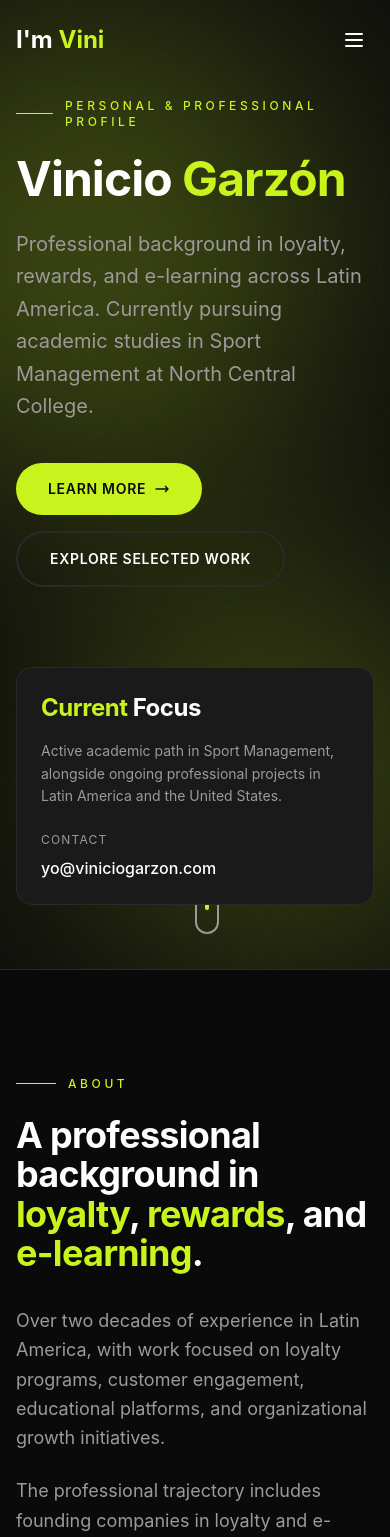
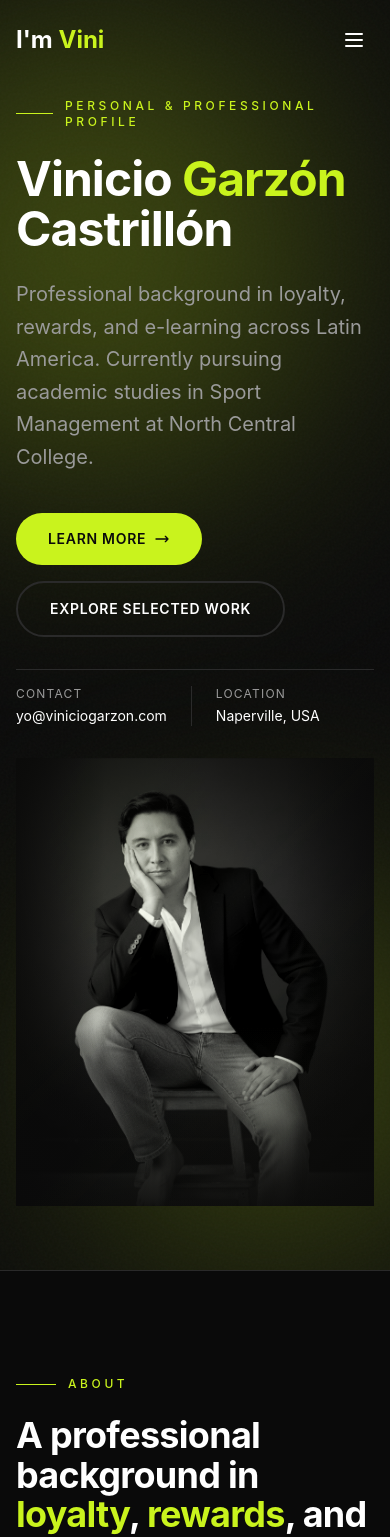
Before and after one commit to vinigarzon/vinicio-garzon-next, a Next.js app: page / in a window 390 px wide. Shown: the top 1537 px of the page. Built offline with nearby package versions, Linux system fonts and the light colour scheme.

Commit message:
feat: visual overhaul - editorial photo hero, B&W filter, 6th service card, Lincoln BizLab full content, ESPE degree, +8 technical skills, SVG icons

```diff
--- a/src/app/blog/[slug]/BlogPostClient.tsx
+++ b/src/app/blog/[slug]/BlogPostClient.tsx
@@ -116,7 +116,7 @@ export default function BlogPostClient({ slug }: { slug: string }) {
                         <img
                           src={relatedPost.image}
                           alt={relatedPost.title}
-                          className="w-full h-full object-cover group-hover:scale-110 transition-transform duration-700"
+                          className="w-full h-full object-cover group-hover:scale-110 transition-transform duration-700 editorial-filter"
                         />
                       </div>
                       <div className="p-6">
--- a/src/app/blog/page.tsx
+++ b/src/app/blog/page.tsx
@@ -75,7 +75,7 @@ export default function BlogPage() {
                       <img
                         src={post.image}
                         alt={post.title}
-                        className="w-full h-full object-cover group-hover:scale-110 transition-transform duration-700"
+                        className="w-full h-full object-cover group-hover:scale-110 transition-transform duration-700 editorial-filter"
                       />
                     </div>
                     <div className="p-6">
--- a/src/app/globals.css
+++ b/src/app/globals.css
@@ -178,3 +178,49 @@ a, button {
   -webkit-box-orient: vertical;
   overflow: hidden;
 }
+
+/* Editorial B&W filter with subtle green tint */
+.editorial-filter {
+  filter: grayscale(100%) brightness(0.85) contrast(1.05) sepia(30%) hue-rotate(35deg) saturate(0.6);
+  transition: filter 0.5s ease;
+}
+
+.editorial-filter-hover:hover {
+  filter: grayscale(0%) brightness(1) contrast(1) sepia(0%) hue-rotate(0deg) saturate(1);
+}
+
+/* Hero portrait - soft feathered edges */
+.hero-portrait {
+  position: relative;
+  overflow: hidden;
+}
+
+.hero-portrait img {
+  width: 100%;
+  height: 100%;
+  object-fit: cover;
+  object-position: center top;
+  filter: grayscale(100%) brightness(0.9) contrast(1.05) sepia(25%) hue-rotate(35deg) saturate(0.5);
+}
+
+.hero-portrait::before {
+  content: '';
+  position: absolute;
+  inset: 0;
+  background:
+    radial-gradient(ellipse at center, transparent 40%, rgba(10, 10, 10, 0.6) 80%, rgba(10, 10, 10, 1) 100%),
+    linear-gradient(to right, rgba(10, 10, 10, 0.8) 0%, transparent 25%, transparent 75%, rgba(10, 10, 10, 0.4) 100%),
+    linear-gradient(to bottom, transparent 0%, transparent 60%, rgba(10, 10, 10, 0.9) 100%);
+  pointer-events: none;
+  z-index: 2;
+}
+
+.hero-portrait::after {
+  content: '';
+  position: absolute;
+  inset: 0;
+  background: linear-gradient(135deg, rgba(201, 243, 29, 0.08) 0%, transparent 50%, rgba(201, 243, 29, 0.04) 100%);
+  mix-blend-mode: overlay;
+  pointer-events: none;
+  z-index: 3;
+}
--- a/src/app/layout.tsx
+++ b/src/app/layout.tsx
@@ -4,20 +4,20 @@ import Footer from '@/components/Footer';
 import './globals.css';
 
 export const metadata: Metadata = {
-  title: 'Vinicio Garzón — Personal & Professional Profile',
+  title: 'Vinicio Garzón Castrillón — Personal & Professional Profile',
   description: 'Personal and professional profile. Professional background in loyalty, rewards, and e-learning across Latin America. Currently pursuing academic studies in Sport Management at North Central College.',
-  keywords: 'Vinicio Garzón, Sport Management, North Central College, loyalty programs, e-learning, Latin America, Gurumba, Zegendia',
-  authors: [{ name: 'Vinicio Garzón' }],
+  keywords: 'Vinicio Garzón Castrillón, Sport Management, North Central College, loyalty programs, e-learning, Latin America, Gurumba, Zegendia, Lincoln BizLab',
+  authors: [{ name: 'Vinicio Garzón Castrillón' }],
   openGraph: {
-    title: 'Vinicio Garzón — Personal & Professional Profile',
+    title: 'Vinicio Garzón Castrillón — Personal & Professional Profile',
     description: 'Personal and professional profile. Background in loyalty, rewards, and e-learning. Current academic studies in Sport Management.',
     url: 'https://www.viniciogarzon.com',
-    siteName: 'Vinicio Garzón',
+    siteName: 'Vinicio Garzón Castrillón',
     type: 'website',
   },
   twitter: {
     card: 'summary_large_image',
-    title: 'Vinicio Garzón — Personal & Professional Profile',
+    title: 'Vinicio Garzón Castrillón — Personal & Professional Profile',
     description: 'Professional background in loyalty, rewards, and e-learning. Current academic studies in Sport Management.',
   },
 };
--- a/src/app/page.tsx
+++ b/src/app/page.tsx
@@ -8,6 +8,7 @@ import resume from '@/data/resume.json';
 import Reveal from '@/components/Reveal';
 import Marquee from '@/components/Marquee';
 import TestimonialsCarousel from '@/components/TestimonialsCarousel';
+import ServiceIcon from '@/components/ServiceIcon';
 
 const AnimatedCounter = dynamic(() => import('@/components/AnimatedCounter'), { ssr: false });
 const SkillBar = dynamic(() => import('@/components/SkillBar'), { ssr: false });
@@ -25,15 +26,16 @@ export default function Home() {
         <div className="noise-overlay" />
 
         <div className="relative z-10 max-w-7xl mx-auto px-4 sm:px-6 lg:px-8 w-full">
-          <div className="grid md:grid-cols-12 gap-8 items-center">
-            <div className="md:col-span-8">
+          <div className="grid md:grid-cols-12 gap-8 lg:gap-12 items-center">
+            {/* Text column */}
+            <div className="md:col-span-7">
               <Reveal>
                 <p className="section-label">Personal & Professional Profile</p>
               </Reveal>
 
               <Reveal delay={100}>
                 <h1 className="mb-6">
-                  Vinicio <span className="text-accent">Garzón</span>
+                  Vinicio <span className="text-accent">Garzón</span> Castrillón
                 </h1>
               </Reveal>
 
@@ -44,7 +46,7 @@ export default function Home() {
               </Reveal>
 
               <Reveal delay={300}>
-                <div className="flex flex-wrap gap-4 mb-12">
+                <div className="flex flex-wrap gap-4 mb-8">
                   <a href="#about-me" className="btn-primary">
                     Learn More
                     <svg className="w-4 h-4" fill="none" stroke="currentColor" viewBox="0 0 24 24">
@@ -56,35 +58,31 @@ export default function Home() {
                   </a>
                 </div>
               </Reveal>
-            </div>
 
-            <div className="md:col-span-4">
               <Reveal delay={400}>
-                <div className="card bg-secondary-light border border-border p-8">
-                  <h3 className="text-2xl font-display font-bold mb-4">
-                    <span className="text-accent">Current</span> Focus
-                  </h3>
-                  <p className="text-text-muted text-sm mb-6 leading-relaxed">
-                    Active academic path in Sport Management, alongside ongoing professional projects in Latin America and the United States.
-                  </p>
-                  <p className="text-text-muted text-xs uppercase tracking-widest mb-2">
-                    Contact
-                  </p>
-                  <a
-                    href="mailto:yo@viniciogarzon.com"
-                    className="text-text hover:text-accent transition text-base font-medium block break-all"
-                  >
-                    yo@viniciogarzon.com
-                  </a>
+                <div className="flex items-center gap-6 text-sm text-text-muted pt-4 border-t border-border max-w-md">
+                  <div>
+                    <p className="text-xs uppercase tracking-widest mb-1">Contact</p>
+                    <a href="mailto:yo@viniciogarzon.com" className="text-text hover:text-accent transition">
+                      yo@viniciogarzon.com
+                    </a>
+                  </div>
+                  <div className="border-l border-border pl-6">
+                    <p className="text-xs uppercase tracking-widest mb-1">Location</p>
+                    <p className="text-text">Naperville, USA</p>
+                  </div>
                 </div>
               </Reveal>
             </div>
-          </div>
-        </div>
 
-        <div className="absolute bottom-8 left-1/2 -translate-x-1/2 animate-float">
-          <div className="w-6 h-10 rounded-full border-2 border-text-muted flex justify-center p-1.5">
-            <div className="w-1 h-2 bg-accent rounded-full" />
+            {/* Portrait column */}
+            <div className="md:col-span-5">
+              <Reveal delay={200}>
+                <div className="hero-portrait aspect-[4/5] max-w-md mx-auto md:ml-auto md:mr-0">
+                  <img src="/images/vinicio-portrait.jpg" alt="Vinicio Garzón Castrillón" />
+                </div>
+              </Reveal>
+            </div>
           </div>
         </div>
       </section>
@@ -128,11 +126,11 @@ export default function Home() {
                 <div className="relative aspect-[4/5] rounded-2xl overflow-hidden">
                   <img
                     src="https://www.viniciogarzon.com/wp-content/uploads/2025/01/naperville.jpg"
-                    alt="Vinicio Garzón in Naperville"
-                    className="w-full h-full object-cover"
+                    alt="Naperville"
+                    className="w-full h-full object-cover editorial-filter"
                   />
-                  <div className="absolute inset-0 bg-gradient-to-t from-primary/70 via-transparent to-transparent" />
-                  <div className="absolute bottom-6 left-6 right-6">
+                  <div className="absolute inset-0 bg-gradient-to-t from-primary/80 via-transparent to-transparent" />
+                  <div className="absolute bottom-6 left-6 right-6 z-10">
                     <p className="text-xs uppercase tracking-widest text-accent mb-2">Based in</p>
                     <p className="text-2xl font-display font-bold">Naperville, USA</p>
                     <p className="text-sm text-text-muted mt-1">Latin America · United States</p>
@@ -170,8 +168,8 @@ export default function Home() {
               <Reveal key={service.number} delay={idx * 80}>
                 <div className="card group h-full hover:bg-secondary-light">
                   <div className="flex justify-between items-start mb-6">
-                    <div className="w-16 h-16 rounded-xl bg-primary border border-border p-3 group-hover:border-accent transition">
-                      <img src={service.icon} alt={service.title} className="w-full h-full object-contain" />
+                    <div className="w-16 h-16 rounded-xl bg-primary border border-border flex items-center justify-center text-accent group-hover:border-accent transition">
+                      <ServiceIcon type={service.iconType} className="w-8 h-8" />
                     </div>
                     <span className="text-5xl font-display font-bold text-accent/20 group-hover:text-accent/60 transition">
                       {service.number}
@@ -254,7 +252,7 @@ export default function Home() {
                     <img
                       src={project.thumbnail}
                       alt={project.title}
-                      className="portfolio-card-image"
+                      className="portfolio-card-image editorial-filter"
                     />
                     <div className="portfolio-card-overlay">
                       <p className="text-xs uppercase tracking-widest text-accent mb-2">
@@ -469,7 +467,7 @@ export default function Home() {
                       <img
                         src={post.image}
                         alt={post.title}
-                        className="w-full h-full object-cover group-hover:scale-110 transition-transform duration-700"
+                        className="w-full h-full object-cover group-hover:scale-110 transition-transform duration-700 editorial-filter"
                       />
                     </div>
                     <div className="p-6">
@@ -508,7 +506,7 @@ export default function Home() {
                         <img
                           src={post.image}
                           alt={post.title}
-                          className="w-full h-full object-cover group-hover:scale-110 transition-transform duration-700"
+                          className="w-full h-full object-cover group-hover:scale-110 transition-transform duration-700 editorial-filter"
                         />
                       </div>
                       <div className="p-6 sm:w-3/5">
--- a/src/app/portfolio/[id]/PortfolioDetailClient.tsx
+++ b/src/app/portfolio/[id]/PortfolioDetailClient.tsx
@@ -54,7 +54,7 @@ export default function PortfolioDetailClient({ id }: { id: string }) {
         <div className="max-w-7xl mx-auto">
           <Reveal>
             <div className="aspect-[16/9] rounded-2xl overflow-hidden bg-secondary-light">
-              <img src={project.image} alt={project.title} className="w-full h-full object-cover" />
+              <img src={project.image} alt={project.title} className="w-full h-full object-cover editorial-filter" />
             </div>
           </Reveal>
         </div>
@@ -219,7 +219,7 @@ export default function PortfolioDetailClient({ id }: { id: string }) {
               <Reveal key={p.id} delay={idx * 80}>
                 <Link href={`/portfolio/${p.id}`} className="block group">
                   <div className="aspect-square rounded-2xl overflow-hidden bg-primary border border-border group-hover:border-accent transition mb-3">
-                    <img src={p.thumbnail} alt={p.title} className="w-full h-full object-cover group-hover:scale-110 transition-transform duration-700" />
+                    <img src={p.thumbnail} alt={p.title} className="w-full h-full object-cover group-hover:scale-110 transition-transform duration-700 editorial-filter" />
                   </div>
                   <h4 className="font-display font-bold text-sm group-hover:text-accent transition">{p.title}</h4>
                   <p className="text-text-muted text-xs uppercase tracking-wider mt-1">{p.category}</p>
--- a/src/app/portfolio/page.tsx
+++ b/src/app/portfolio/page.tsx
@@ -36,7 +36,7 @@ export default function PortfolioPage() {
               <Reveal key={project.id} delay={(idx % 3) * 80}>
                 <Link href={`/portfolio/${project.id}`} className="block group">
                   <div className="portfolio-card">
-                    <img src={project.thumbnail} alt={project.title} className="portfolio-card-image" />
+                    <img src={project.thumbnail} alt={project.title} className="portfolio-card-image editorial-filter" />
                     <div className="portfolio-card-overlay">
                       <p className="text-xs uppercase tracking-widest text-accent mb-2">{project.category}</p>
                       <h3 className="text-2xl font-display font-bold mb-3">{project.title}</h3>
--- /dev/null
+++ b/src/components/ServiceIcon.tsx
@@ -0,0 +1,73 @@
+'use client';
+
+interface ServiceIconProps {
+  type: string;
+  className?: string;
+}
+
+export default function ServiceIcon({ type, className = '' }: ServiceIconProps) {
+  const iconProps = {
+    className: className || 'w-10 h-10',
+    fill: 'none',
+    stroke: 'currentColor',
+    strokeWidth: 1.5,
+    viewBox: '0 0 24 24',
+    strokeLinecap: 'round' as const,
+    strokeLinejoin: 'round' as const,
+  };
+
+  switch (type) {
+    case 'loyalty':
+      // Award/medal icon
+      return (
+        <svg {...iconProps}>
+          <path d="M12 15a5 5 0 100-10 5 5 0 000 10z" />
+          <path d="M8.5 13.5L7 21l5-3 5 3-1.5-7.5" />
+        </svg>
+      );
+    case 'engagement':
+      // Chat/conversation icon
+      return (
+        <svg {...iconProps}>
+          <path d="M21 11.5a8.38 8.38 0 01-.9 3.8 8.5 8.5 0 01-7.6 4.7 8.38 8.38 0 01-3.8-.9L3 21l1.9-5.7a8.38 8.38 0 01-.9-3.8 8.5 8.5 0 014.7-7.6 8.38 8.38 0 013.8-.9h.5a8.48 8.48 0 018 8v.5z" />
+        </svg>
+      );
+    case 'education':
+      // Graduation cap / book icon
+      return (
+        <svg {...iconProps}>
+          <path d="M22 10v6M2 10l10-5 10 5-10 5z" />
+          <path d="M6 12v5c3 3 9 3 12 0v-5" />
+        </svg>
+      );
+    case 'growth':
+      // Chart growing icon
+      return (
+        <svg {...iconProps}>
+          <path d="M23 6l-9.5 9.5-5-5L1 18" />
+          <path d="M17 6h6v6" />
+        </svg>
+      );
+    case 'partnership':
+      // Handshake / connected nodes
+      return (
+        <svg {...iconProps}>
+          <circle cx="9" cy="7" r="4" />
+          <circle cx="17" cy="7" r="4" />
+          <path d="M3 21v-2a4 4 0 014-4h4a4 4 0 014 4v2" />
+          <path d="M21 21v-2a4 4 0 00-3-3.87" />
+        </svg>
+      );
+    case 'digital':
+      // Circuit / digital transformation icon
+      return (
+        <svg {...iconProps}>
+          <rect x="4" y="4" width="16" height="16" rx="2" />
+          <path d="M9 9h6v6H9z" />
+          <path d="M9 2v2M15 2v2M9 20v2M15 20v2M2 9h2M2 15h2M20 9h2M20 15h2" />
+        </svg>
+      );
+    default:
+      return null;
+  }
+}
```
Also changed, not shown: src/data/blog.json (+5 -5 lines), src/data/portfolio.json (+17 -7 lines), src/data/resume.json (+31 -10 lines), public/images/lincoln-bizlab-building.png (added), public/images/vinicio-portrait.jpg (added).
